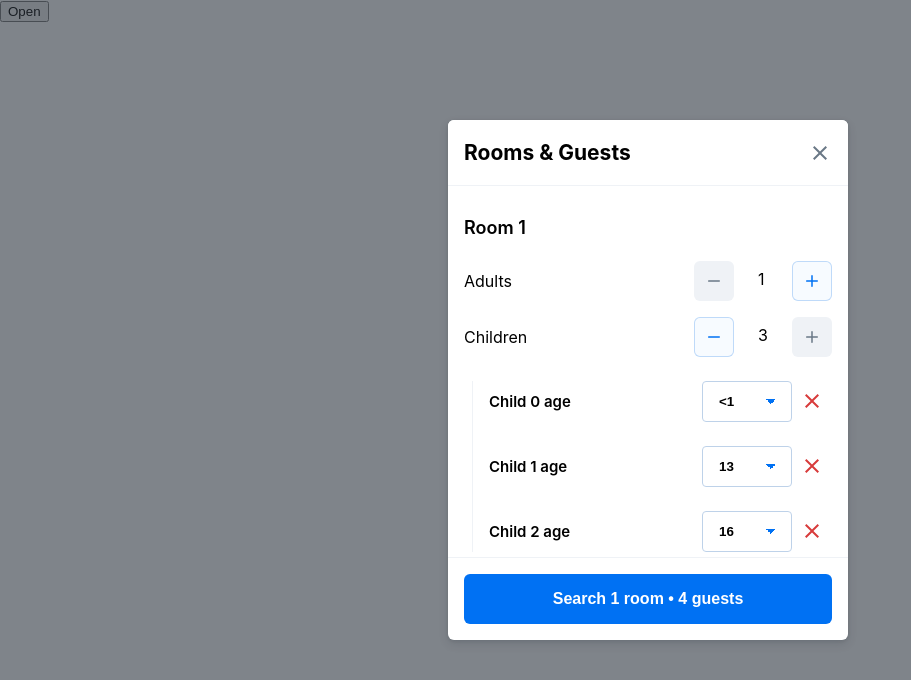
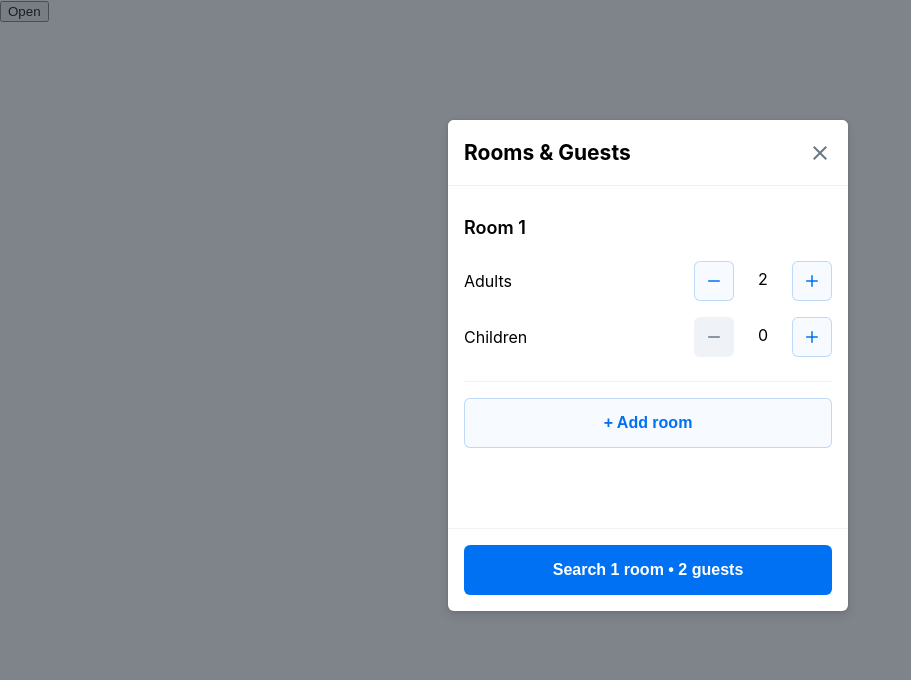
Before and after one commit to imteekay/frontend-challenges, a React (Create React App) app in the folder findhotel-frontend-assignment/: page / in a window 1280 px wide. Both pictures are taken after a click on the button "Open". Shown: the top 680 px of the page, without its empty margins (0-911 px from the left). Built offline with nearby package versions, Linux system fonts and the light colour scheme.

Commit message:
style adjustments

```diff
--- a/findhotel-frontend-assignment/src/components/GuestRoomOverlay/Overlay/index.tsx
+++ b/findhotel-frontend-assignment/src/components/GuestRoomOverlay/Overlay/index.tsx
@@ -19,7 +19,6 @@ const modelClassName = css`
   display: flex;
   flex-direction: column;
   height: unset;
-  border-radius: 6px;
   background-color: white;
   position: fixed;
   inset: 0px;
@@ -36,6 +35,7 @@ const modelClassName = css`
     top: 15%;
     max-height: 65%;
     animation: none;
+    border-radius: 6px;
   }
 
   ${mediaQuery['md']} {
--- a/findhotel-frontend-assignment/src/components/GuestRoomOverlay/index.tsx
+++ b/findhotel-frontend-assignment/src/components/GuestRoomOverlay/index.tsx
@@ -9,7 +9,7 @@ type GuestRoomOverlayPropTypes = {
 };
 
 export const GuestRoomOverlay: FC<GuestRoomOverlayPropTypes> = ({
-  guestRoomsString = '1:0,13,16',
+  guestRoomsString,
   onClose,
   open = false,
 }) =>
--- a/findhotel-frontend-assignment/src/components/GuestRooms/index.tsx
+++ b/findhotel-frontend-assignment/src/components/GuestRooms/index.tsx
@@ -7,6 +7,7 @@ import { css } from '@emotion/css';
 const guestRoomsWrapperClassName = css`
   overflow-y: scroll;
   padding: 16px 16px 80px;
+  flex-grow: 1;
 `;
 
 const roomWrapperClassName = css`
```
